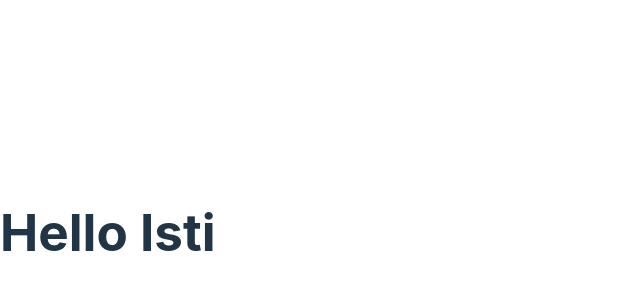
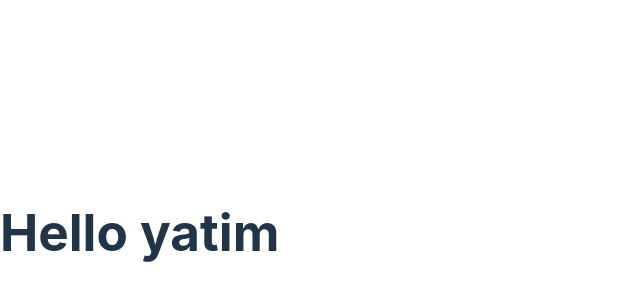
Before and after one commit to istiamelia/react-app, a React (Vite) app: page / in a window 1280 px wide. Shown: the part 168-468 px from the top of the page, without its empty margins (0-640 px from the left). Built offline with nearby package versions, Linux system fonts and the light colour scheme.

Commit message:
updates on Message.tsx twice

```diff
--- a/src/Message.tsx
+++ b/src/Message.tsx
@@ -1,6 +1,6 @@
 
 function Message(){
-    const name = "Isti"
+    const name = "yatim"
     return <h1>Hello {name}</h1>
 }
 
```
